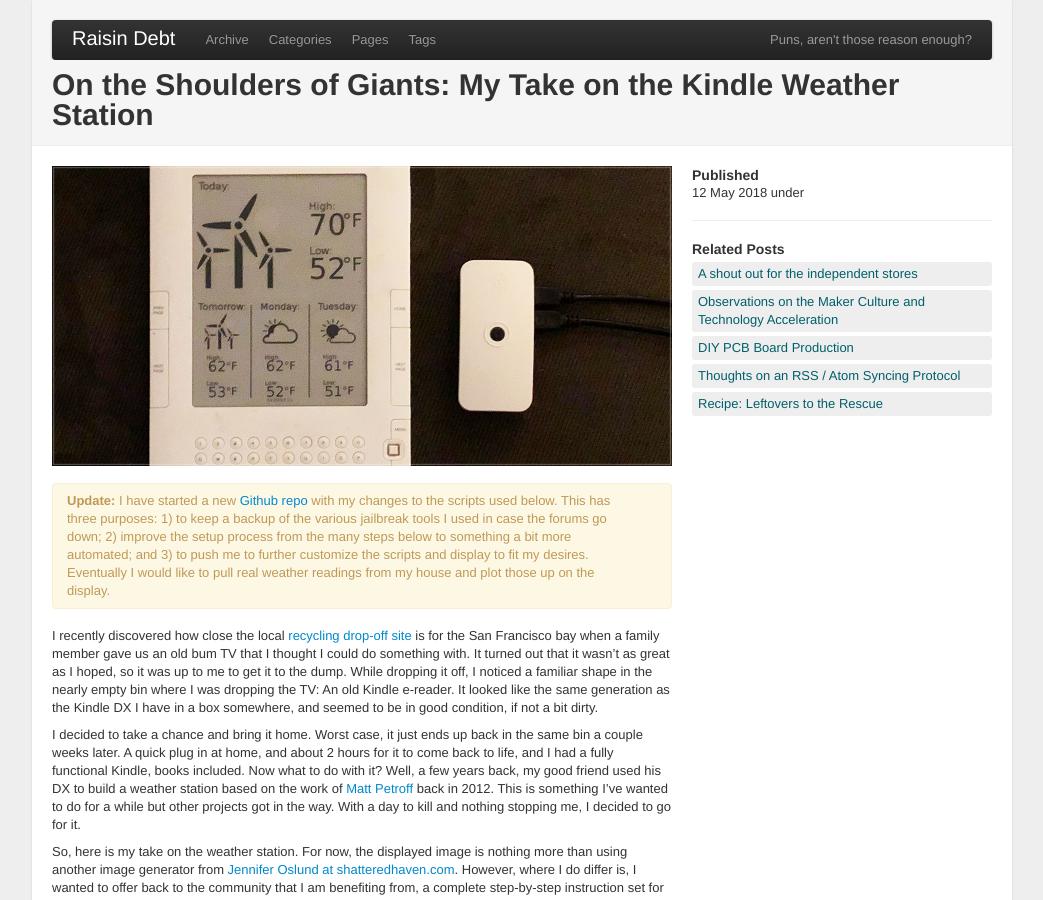
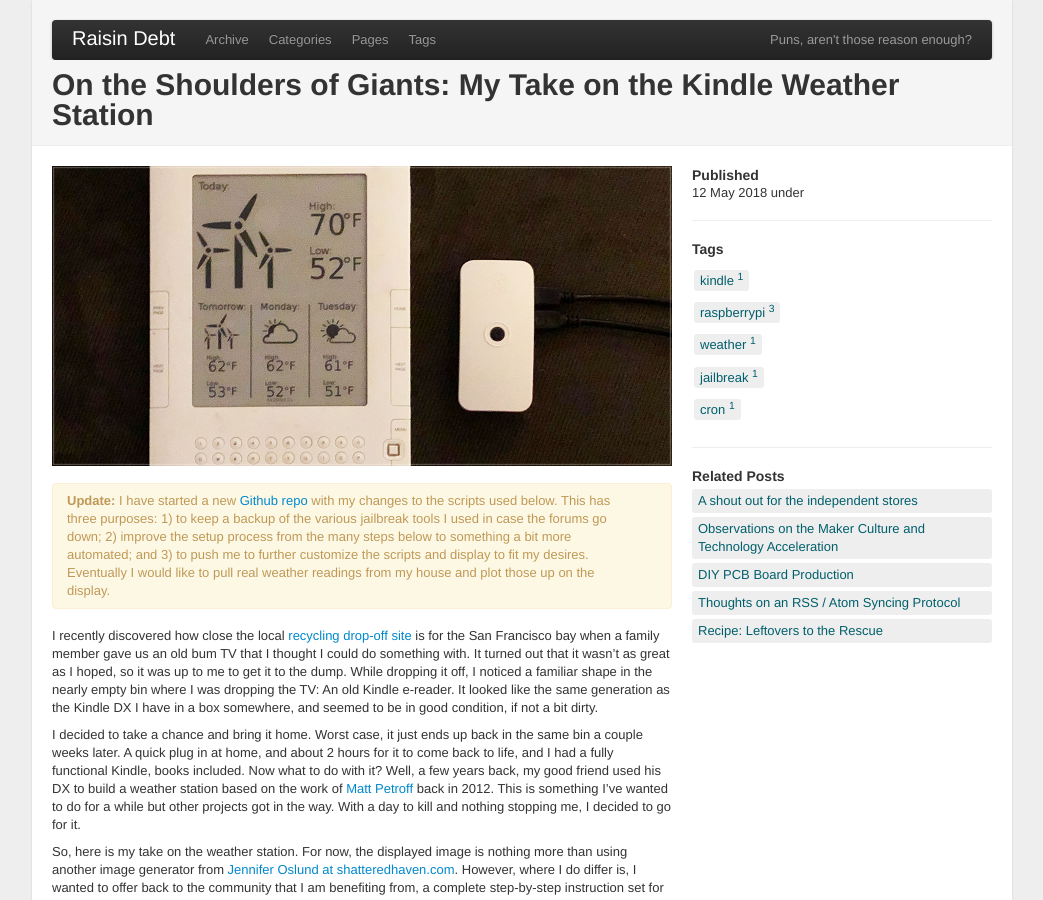
Before and after one commit to sethvoltz/sethvoltz.github.com, a Jekyll site: the page built from _posts/2018-05-12-on-the-shoulders-of-giants-my-take-on-the-kindle-weather-station.md, in a window 1280 px wide and 900 px high. Shown: the whole window, without its empty margins (118-1161 px from the left). Built offline with Jekyll 4.4.1, drawn with Linux system fonts in a browser that asks for light colours; nearby versions of some CDN libraries; comment, search, counter and statistics services are not loaded.

Commit message:
Add tags to post

```diff
--- a/_posts/2018-05-12-on-the-shoulders-of-giants-my-take-on-the-kindle-weather-station.md
+++ b/_posts/2018-05-12-on-the-shoulders-of-giants-my-take-on-the-kindle-weather-station.md
@@ -4,7 +4,7 @@ title: "On the Shoulders of Giants: My Take on the Kindle Weather Station"
 description: ""
 category:
 image: on-the-shoulders-of-giants-my-take-on-the-kindle-weather-station
-tags: []
+tags: [kindle, raspberrypi, weather, jailbreak, cron]
 ---
 {% include JB/setup %}
 
```
